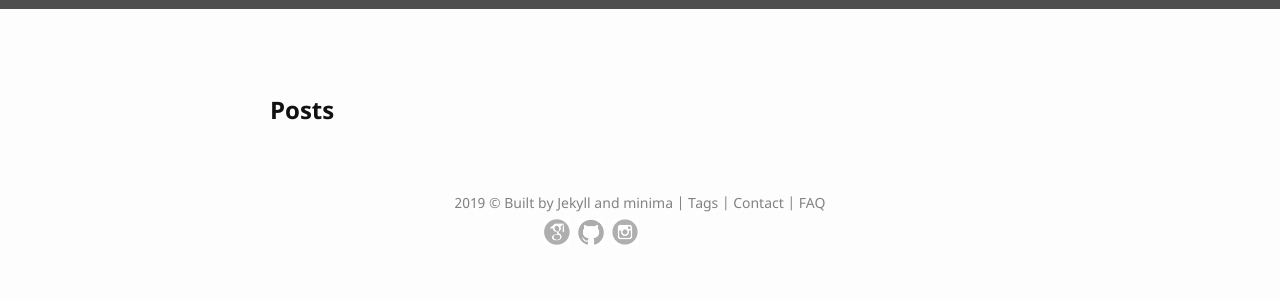
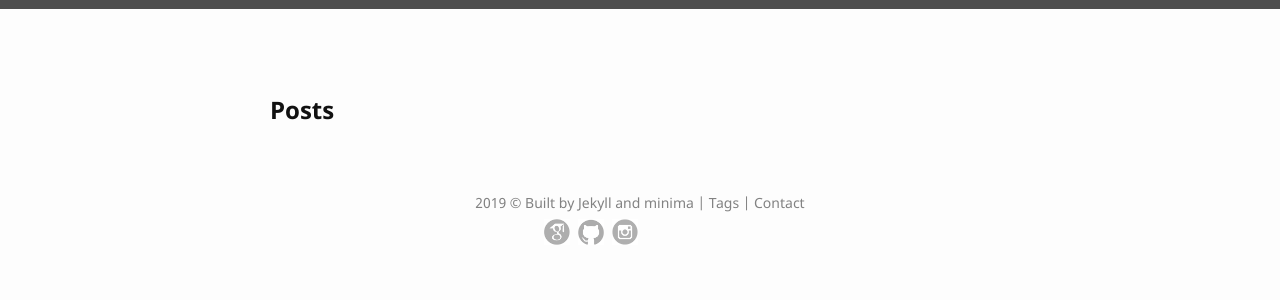
Before and after one commit to bismex/bismex.github.io, a Jekyll site: the page built from index.html, in a window 1280 px wide. Shown: the top 300 px of the page. Built offline with Jekyll 4.4.1, drawn with Linux system fonts in a browser that asks for light colours.

Commit message:
Update footer.html

```diff
--- a/_includes/footer.html
+++ b/_includes/footer.html
@@ -1,6 +1,6 @@
 <div style="clear: both;"/>
 <footer class="site-footer">
-    2019 &copy; Built by <a href="https://jekyllrb.com/" target="_blank">Jekyll</a> and <a href="https://github.com/jekyll/minima/" target="_blank">minima</a> | <a href="{{ '/tags.html' | relative_url }}">Tags</a> | <a href="{{ '/contact.html' | relative_url }}">Contact</a> | <a href="{{ '/FAQ.html' | relative_url }}">FAQ</a>
+    2019 &copy; Built by <a href="https://jekyllrb.com/" target="_blank">Jekyll</a> and <a href="https://github.com/jekyll/minima/" target="_blank">minima</a> | <a href="{{ '/tags.html' | relative_url }}">Tags</a> | <a href="{{ '/contact.html' | relative_url }}">Contact</a>
 
     <p>
         <a href="https://sites.google.com/site/seokeonchoi/" target="_blank">
```
